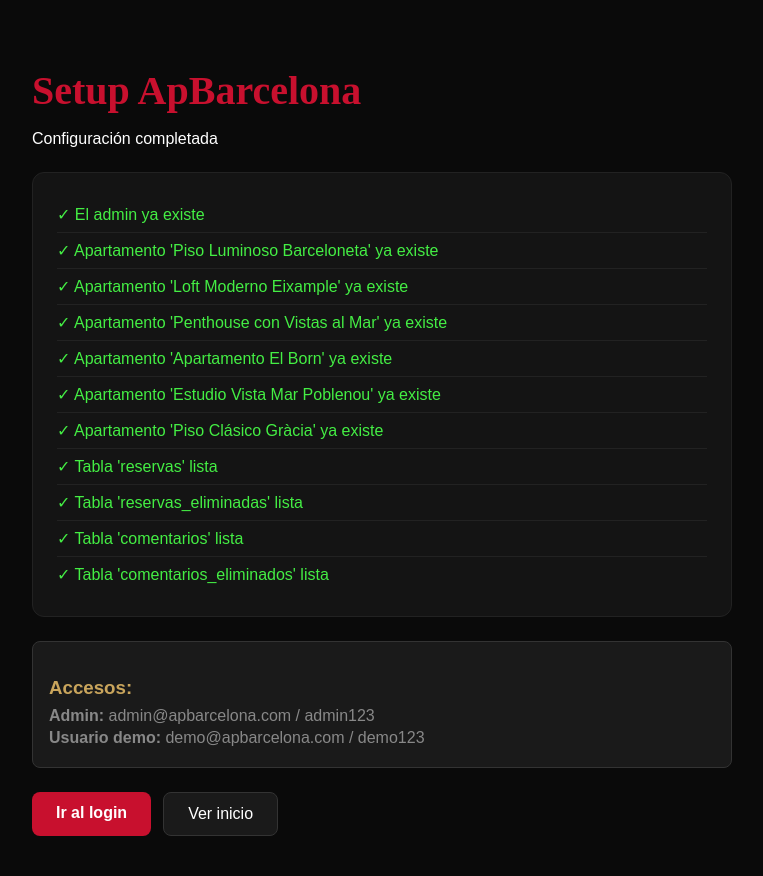
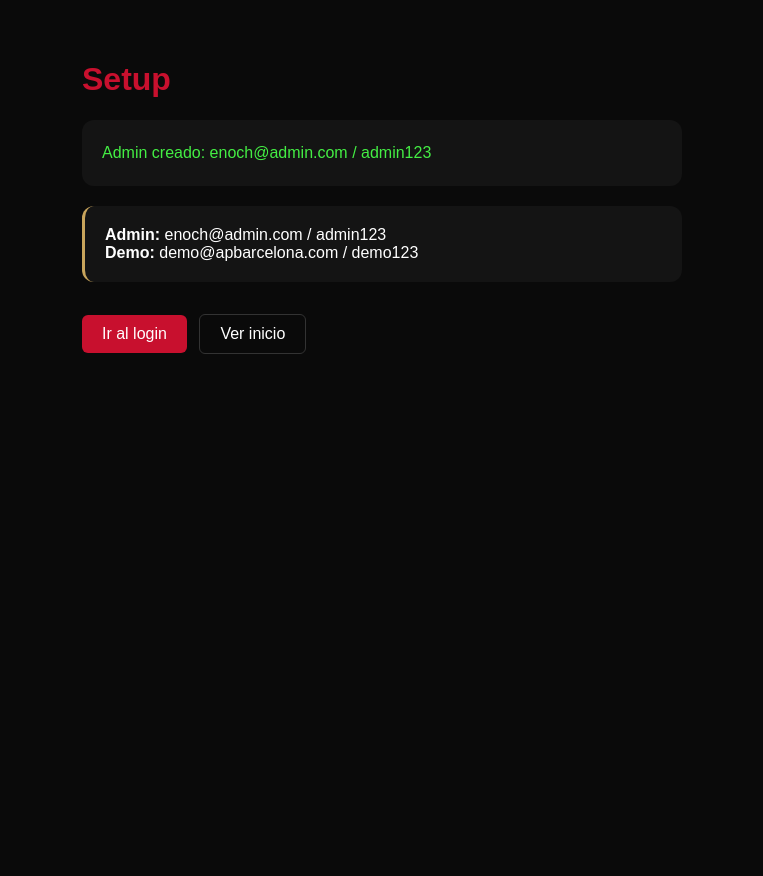
Before and after one commit to EnochCervera007/ProyectoIntermodular, a PHP site: page /setup.php in a window 1280 px wide. Shown: the whole page, without its empty margins (258-1021 px from the left). After the commit the page ends 354 px from the top, so only its background shows below. Run offline with PHP 8.4, Linux system fonts and the light colour scheme; data comes from the database, SQL or seed files in the repository.

Commit message:
fix: change admin email to enoch@admin.com, simplify setup

```diff
--- a/setup.php
+++ b/setup.php
@@ -1,175 +1,112 @@
 <?php
-session_start();
 require_once 'conexion.php';
+$mensajes = [];
+$error = false;
 
-$mensajes = [];
-
-// 1. Añadir columna admin si no existe
-$result = $conn->query("SHOW COLUMNS FROM usuarios LIKE 'admin'");
-if ($result->num_rows === 0) {
+try {
+    // 1. Admin column
+    $r = $conn->query("SHOW COLUMNS FROM usuarios LIKE 'admin'");
+    if ($r->num_rows === 0) {
         $conn->query("ALTER TABLE usuarios ADD admin TINYINT(1) DEFAULT 0");
-    $mensajes[] = "Columna 'admin' añadida a usuarios";
+        $mensajes[] = "Columna admin añadida";
     }
 
-// 2. Crear admin
-$admin_email = 'admin@apbarcelona.com';
-$admin_pass_hash = '$2y$12$lfWSY/w2/eGlLrr4bmhXhONGWsP2rwB7t8rOLhWzzzo4fCJRwCOC2';
-
+    // 2. Crear admin con email diferente
+    $email = 'enoch@admin.com';
+    $pass = password_hash('admin123', PASSWORD_DEFAULT);
     $stmt = $conn->prepare("SELECT id FROM usuarios WHERE email = ?");
-$stmt->bind_param("s", $admin_email);
+    $stmt->bind_param("s", $email);
     $stmt->execute();
     if ($stmt->get_result()->num_rows === 0) {
-    $stmt = $conn->prepare("INSERT INTO usuarios (nombre, email, password, admin, created_at) VALUES (?, ?, ?, 1, NOW())");
-    $nombre = 'Admin';
-    $stmt->bind_param("sss", $nombre, $admin_email, $admin_pass_hash);
+        $stmt = $conn->prepare("INSERT INTO usuarios (nombre, email, password, admin) VALUES (?, ?, ?, 1)");
+        $n = 'Enoch Admin';
+        $stmt->bind_param("sss", $n, $email, $pass);
         $stmt->execute();
-    $mensajes[] = "Admin creado: admin@apbarcelona.com / admin123";
+        $mensajes[] = "Admin creado: enoch@admin.com / admin123";
     } else {
-    $mensajes[] = "El admin ya existe";
+        $mensajes[] = "enoch@admin.com ya existe";
     }
 
-// 3. Crear usuario demo para los apartamentos
+    // 3. Crear usuario demo
     $demo_email = 'demo@apbarcelona.com';
     $stmt = $conn->prepare("SELECT id FROM usuarios WHERE email = ?");
     $stmt->bind_param("s", $demo_email);
     $stmt->execute();
     if ($stmt->get_result()->num_rows === 0) {
-    $stmt = $conn->prepare("INSERT INTO usuarios (nombre, email, password, admin, created_at) VALUES (?, ?, ?, 0, NOW())");
-    $nombre = 'Demo Propietario';
-    $demo_hash = password_hash('demo123', PASSWORD_DEFAULT);
-    $stmt->bind_param("sss", $nombre, $demo_email, $demo_hash);
+        $stmt = $conn->prepare("INSERT INTO usuarios (nombre, email, password) VALUES (?, ?, ?)");
+        $n = 'Demo';
+        $p = password_hash('demo123', PASSWORD_DEFAULT);
+        $stmt->bind_param("sss", $n, $demo_email, $p);
         $stmt->execute();
-    $mensajes[] = "Usuario demo creado: demo@apbarcelona.com / demo123";
+        $mensajes[] = "Demo creado: demo@apbarcelona.com / demo123";
     }
 
-// 4. Obtener user_id del demo
+    // 4. Obtener demo ID
     $stmt = $conn->prepare("SELECT id FROM usuarios WHERE email = ?");
     $stmt->bind_param("s", $demo_email);
     $stmt->execute();
-$demo_user = $stmt->get_result()->fetch_assoc();
-$demo_id = $demo_user['id'];
+    $demo = $stmt->get_result()->fetch_assoc();
+    $demo_id = $demo['id'];
 
-// 5. Insertar los 6 apartamentos si no existen
-$apartamentos = [
-    ['nombre' => 'Piso Luminoso Barceloneta', 'barrio' => 'Barceloneta', 'precio' => 95, 'habitaciones' => 2, 'descripcion' => 'Precioso apartamento situado en el corazón de la Barceloneta, a solo 2 minutos de la playa. Totalmente reformado con cocina equipada, lavadora y WiFi de alta velocidad.', 'telefono' => '+34 600 000 001'],
-    ['nombre' => 'Loft Moderno Eixample', 'barrio' => 'Eixample Dret', 'precio' => 120, 'habitaciones' => 1, 'descripcion' => 'Luminoso loft en el elegante barrio del Eixample. Decoración moderna y minimalista. Cerca de la Sagrada Familia y Passeig de Gràcia.', 'telefono' => '+34 600 000 002'],
-    ['nombre' => 'Penthouse con Vistas al Mar', 'barrio' => 'Port Olímpic', 'precio' => 280, 'habitaciones' => 3, 'descripcion' => 'Espectacular penthouse con vistas panorámicas al mar. Terraza privada de 30m², jacuzzi y cocina gourmet.', 'telefono' => '+34 600 000 003'],
-    ['nombre' => 'Apartamento El Born', 'barrio' => 'El Born', 'precio' => 88, 'habitaciones' => 2, 'descripcion' => 'Encantador apartamento en el barrio más bohemio de Barcelona. Cerca del Parc de la Ciutadella y la Barceloneta.', 'telefono' => '+34 600 000 004'],
-    ['nombre' => 'Estudio Vista Mar Poblenou', 'barrio' => 'Poblenou', 'precio' => 74, 'habitaciones' => 1, 'descripcion' => 'Acogedor estudio con vistas al mar. Perfecto para surferos y amantes de la playa. Zona tranquila a 10 minutos del centro.', 'telefono' => '+34 600 000 005'],
-    ['nombre' => 'Piso Clásico Gràcia', 'barrio' => 'Gràcia', 'precio' => 105, 'habitaciones' => 2, 'descripcion' => 'Auténtico piso barcelonés en el barrio de Gràcia. Techos altos, molduras originales y ambiente bohemio.', 'telefono' => '+34 600 000 006']
+    // 5. Insertar los 6 apartamentos
+    $lista = [
+        ['Piso Luminoso Barceloneta', 'Barceloneta', 95, '2'],
+        ['Loft Moderno Eixample', 'Eixample Dret', 120, '1'],
+        ['Penthouse con Vistas al Mar', 'Port Olímpic', 280, '3'],
+        ['Apartamento El Born', 'El Born', 88, '2'],
+        ['Estudio Vista Mar Poblenou', 'Poblenou', 74, '1'],
+        ['Piso Clásico Gràcia', 'Gràcia', 105, '2']
     ];
 
-foreach ($apartamentos as $apt) {
+    foreach ($lista as $a) {
         $stmt = $conn->prepare("SELECT id FROM apartamentos WHERE nombre = ?");
-    $stmt->bind_param("s", $apt['nombre']);
+        $stmt->bind_param("s", $a[0]);
         $stmt->execute();
         if ($stmt->get_result()->num_rows === 0) {
-        $email = 'propietario@apbarcelona.com';
-        $stmt = $conn->prepare("INSERT INTO apartamentos (user_id, nombre, email, telefono, barrio, habitaciones, precio, descripcion, direccion, estado, created_at) VALUES (?, ?, ?, ?, ?, ?, ?, ?, ?, 'aprobado', NOW())");
-        $direccion = 'Carrer de ' . $apt['barrio'] . ', Barcelona';
-        $stmt->bind_param("isssssdss", $demo_id, $apt['nombre'], $email, $apt['telefono'], $apt['barrio'], $apt['habitaciones'], $apt['precio'], $apt['descripcion'], $direccion);
+            $stmt = $conn->prepare("INSERT INTO apartamentos (user_id, nombre, email, telefono, barrio, habitaciones, precio, descripcion, direccion, estado) VALUES (?, ?, ?, ?, ?, ?, ?, ?, ?, 'aprobado')");
+            $e = 'propietario@apbarcelona.com';
+            $t = '+34 600 000 00' . rand(1,9);
+            $d = "Apartamento en {$a[1]}, Barcelona.";
+            $dir = "Carrer {$a[1]}, Barcelona";
+            $stmt->bind_param("isssssdss", $demo_id, $a[0], $e, $t, $a[1], $a[3], $a[2], $d, $dir);
             $stmt->execute();
-        $mensajes[] = "Apartamento '{$apt['nombre']}' creado";
-    } else {
-        $mensajes[] = "Apartamento '{$apt['nombre']}' ya existe";
+            $mensajes[] = "Apartamento '{$a[0]}' creado";
         }
     }
 
-// 6. Crear tablas necesarias si no existen
-$tables = [
-    "CREATE TABLE IF NOT EXISTS reservas (
-        id INT AUTO_INCREMENT PRIMARY KEY,
-        user_id INT NOT NULL,
-        apartamento_id INT NOT NULL,
-        checkin DATE NOT NULL,
-        checkout DATE NOT NULL,
-        noches INT NOT NULL,
-        total DECIMAL(10,2) NOT NULL,
-        estado VARCHAR(20) DEFAULT 'pendiente',
-        created_at DATETIME DEFAULT CURRENT_TIMESTAMP,
-        FOREIGN KEY (user_id) REFERENCES usuarios(id) ON DELETE CASCADE
-    ) ENGINE=InnoDB DEFAULT CHARSET=utf8mb4 COLLATE=utf8mb4_unicode_ci",
-    "CREATE TABLE IF NOT EXISTS reservas_eliminadas (
-        id INT AUTO_INCREMENT PRIMARY KEY,
-        reserva_id INT NOT NULL,
-        user_id INT NOT NULL,
-        apartamento_id INT NOT NULL,
-        checkin DATE,
-        checkout DATE,
-        noches INT,
-        total DECIMAL(10,2),
-        estado VARCHAR(20),
-        eliminado_por INT,
-        fecha_eliminacion DATETIME DEFAULT CURRENT_TIMESTAMP
-    ) ENGINE=InnoDB DEFAULT CHARSET=utf8mb4 COLLATE=utf8mb4_unicode_ci",
-    "CREATE TABLE IF NOT EXISTS comentarios (
-        id INT AUTO_INCREMENT PRIMARY KEY,
-        apartamento_id INT NOT NULL,
-        user_id INT NOT NULL,
-        user_name VARCHAR(100) NOT NULL,
-        rating DECIMAL(2,1) NOT NULL,
-        comentario TEXT NOT NULL,
-        fecha DATETIME DEFAULT CURRENT_TIMESTAMP,
-        FOREIGN KEY (apartamento_id) REFERENCES apartamentos(id) ON DELETE CASCADE
-    ) ENGINE=InnoDB DEFAULT CHARSET=utf8mb4 COLLATE=utf8mb4_unicode_ci",
-    "CREATE TABLE IF NOT EXISTS comentarios_eliminados (
-        id INT AUTO_INCREMENT PRIMARY KEY,
-        comentario_id_original INT NOT NULL,
-        apartamento_id INT NOT NULL,
-        user_id INT NOT NULL,
-        user_name VARCHAR(100),
-        rating DECIMAL(2,1),
-        comentario TEXT,
-        eliminado_por INT,
-        fecha_eliminacion DATETIME DEFAULT CURRENT_TIMESTAMP
-    ) ENGINE=InnoDB DEFAULT CHARSET=utf8mb4 COLLATE=utf8mb4_unicode_ci"
-];
-
-foreach ($tables as $sql) {
-    if ($conn->query($sql)) {
-        preg_match('/CREATE TABLE IF NOT EXISTS (\w+)/', $sql, $m);
-        $mensajes[] = "Tabla '{$m[1]}' lista";
-    }
+} catch (Exception $e) {
+    $error = true;
+    $mensajes[] = "ERROR: " . $e->getMessage();
 }
 ?>
 <!DOCTYPE html>
 <html lang="es">
 <head>
   <meta charset="UTF-8">
-  <meta name="viewport" content="width=device-width, initial-scale=1.0">
-  <title>Setup – ApBarcelona</title>
+  <title>Setup ApBarcelona</title>
   <style>
-    body { font-family: 'DM Sans', sans-serif; background: #0a0a0a; color: #fff; padding: 40px; max-width: 700px; margin: 0 auto; }
-    h1 { font-family: 'Playfair Display', serif; font-size: 2.5rem; color: #C8102E; margin-bottom: 8px; }
-    .mensajes { background: #141414; border: 1px solid #222; border-radius: 12px; padding: 24px; margin: 24px 0; }
-    .mensaje { padding: 8px 0; border-bottom: 1px solid #222; color: #4e4; }
-    .mensaje:last-child { border-bottom: none; }
-    .info { background: #1a1a1a; border: 1px solid #333; border-radius: 8px; padding: 16px; margin-top: 16px; }
-    .info h3 { color: #c9a55c; margin-bottom: 8px; }
-    .info p { color: #888; margin: 4px 0; }
-    a { color: #C8102E; text-decoration: none; }
-    a:hover { text-decoration: underline; }
+    body { font-family: sans-serif; background: #0a0a0a; color: #fff; padding: 40px; max-width: 600px; margin: auto; }
+    h1 { color: #C8102E; }
+    .ok { color: #4e4; padding: 4px 0; }
+    .err { color: #e44; padding: 4px 0; }
+    .box { background: #141414; border-radius: 12px; padding: 20px; margin: 20px 0; }
+    a { display: inline-block; margin-top: 12px; margin-right: 8px; padding: 10px 20px; background: #C8102E; color: #fff; text-decoration: none; border-radius: 6px; }
   </style>
 </head>
 <body>
-  <h1>Setup ApBarcelona</h1>
-  <p>Configuración completada</p>
-
-  <div class="mensajes">
+  <h1>Setup</h1>
+  <div class="box">
     <?php foreach ($mensajes as $m): ?>
-      <div class="mensaje">✓ <?php echo htmlspecialchars($m); ?></div>
+      <div class="<?php echo strpos($m, 'ERROR') !== false ? 'err' : 'ok'; ?>"><?php echo htmlspecialchars($m); ?></div>
     <?php endforeach; ?>
   </div>
-
-  <div class="info">
-    <h3>Accesos:</h3>
-    <p><strong>Admin:</strong> admin@apbarcelona.com / admin123</p>
-    <p><strong>Usuario demo:</strong> demo@apbarcelona.com / demo123</p>
+  <?php if (!$error): ?>
+    <div class="box" style="border-left: 3px solid #c9a55c;">
+      <strong>Admin:</strong> enoch@admin.com / admin123<br>
+      <strong>Demo:</strong> demo@apbarcelona.com / demo123
     </div>
-
-  <div style="margin-top: 24px; display: flex; gap: 12px;">
-    <a href="login.php" style="background: #C8102E; color: #fff; padding: 12px 24px; border-radius: 8px; font-weight: 600;">Ir al login</a>
-    <a href="index.php" style="background: #1a1a1a; color: #fff; padding: 12px 24px; border-radius: 8px; border: 1px solid #333;">Ver inicio</a>
-  </div>
+    <a href="login.php">Ir al login</a>
+    <a href="index.php" style="background:transparent;border:1px solid #333;">Ver inicio</a>
+  <?php endif; ?>
 </body>
 </html>
```
Lines whose indentation alone changed are shown as unchanged.
